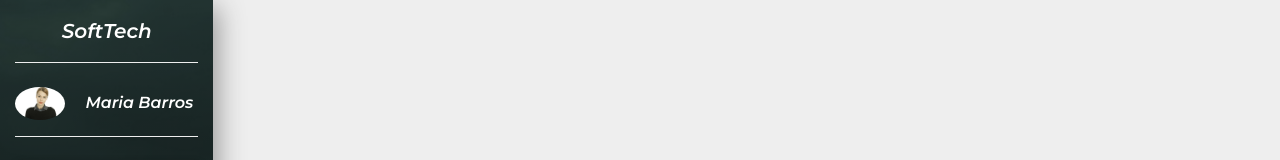
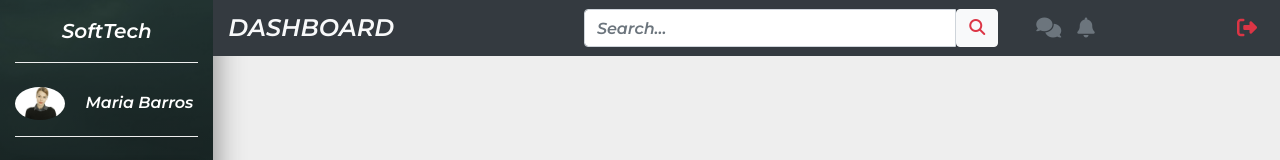
Before and after one commit to jefersoneiji/bootstrap-projects, a plain HTML site: page project2/index.html in a window 1280 px wide. Shown: the top 160 px of the page. Drawn offline with nearby package versions, Linux system fonts and the light colour scheme.

Commit message:
finish navbar

```diff
--- a/project2/index.html
+++ b/project2/index.html
@@ -38,22 +38,64 @@
               <a href="#" class="text-white">Maria Barros</a>
             </div>
             <ul class="navbar-nav flex-column mt-4">
-              <li class="nav-item"><a href="#" class="nav-link text-white p-3 mb-2 current"><i class="fas fa-home text-light fa-lg mr-3"></i>Dashboard</a></li>
-              <li class="nav-item"><a href="#" class="nav-link text-white p-3 mb-2 sidebar-link"><i class="fas fa-user text-light fa-lg mr-3"></i>Profile</a></li>
-              <li class="nav-item"><a href="#" class="nav-link text-white p-3 mb-2 sidebar-link"><i class="fas fa-envelope text-light fa-lg mr-3"></i>Inbox</a></li>
-              <li class="nav-item"><a href="#" class="nav-link text-white p-3 mb-2 sidebar-link"><i class="fas fa-shopping-cart text-light fa-lg mr-3"></i>Sales</a></li>
-              <li class="nav-item"><a href="#" class="nav-link text-white p-3 mb-2 sidebar-link"><i class="fas fa-chart-line text-light fa-lg mr-3"></i>Analytics</a></li>
-              <li class="nav-item"><a href="#" class="nav-link text-white p-3 mb-2 sidebar-link"><i class="fas fa-chart-bar text-light fa-lg mr-3"></i>Charts</a></li>
-              <li class="nav-item"><a href="#" class="nav-link text-white p-3 mb-2 sidebar-link"><i class="fas fa-table text-light fa-lg mr-3"></i>Tables</a></li>
-              <li class="nav-item"><a href="#" class="nav-link text-white p-3 mb-2 sidebar-link"><i class="fas fa-wrench text-light fa-lg mr-3"></i>Settings</a></li>
-              <li class="nav-item"><a href="#" class="nav-link text-white p-3 mb-2 sidebar-link"><i class="fas fa-file-alt text-light fa-lg mr-3"></i>Documentation</a></li>
+              <li class="nav-item"><a href="#" class="nav-link text-white p-3 mb-2 current"><i
+                    class="fas fa-home text-light fa-lg mr-3"></i>Dashboard</a></li>
+              <li class="nav-item"><a href="#" class="nav-link text-white p-3 mb-2 sidebar-link"><i
+                    class="fas fa-user text-light fa-lg mr-3"></i>Profile</a></li>
+              <li class="nav-item"><a href="#" class="nav-link text-white p-3 mb-2 sidebar-link"><i
+                    class="fas fa-envelope text-light fa-lg mr-3"></i>Inbox</a></li>
+              <li class="nav-item"><a href="#" class="nav-link text-white p-3 mb-2 sidebar-link"><i
+                    class="fas fa-shopping-cart text-light fa-lg mr-3"></i>Sales</a></li>
+              <li class="nav-item"><a href="#" class="nav-link text-white p-3 mb-2 sidebar-link"><i
+                    class="fas fa-chart-line text-light fa-lg mr-3"></i>Analytics</a></li>
+              <li class="nav-item"><a href="#" class="nav-link text-white p-3 mb-2 sidebar-link"><i
+                    class="fas fa-chart-bar text-light fa-lg mr-3"></i>Charts</a></li>
+              <li class="nav-item"><a href="#" class="nav-link text-white p-3 mb-2 sidebar-link"><i
+                    class="fas fa-table text-light fa-lg mr-3"></i>Tables</a></li>
+              <li class="nav-item"><a href="#" class="nav-link text-white p-3 mb-2 sidebar-link"><i
+                    class="fas fa-wrench text-light fa-lg mr-3"></i>Settings</a></li>
+              <li class="nav-item"><a href="#" class="nav-link text-white p-3 mb-2 sidebar-link"><i
+                    class="fas fa-file-alt text-light fa-lg mr-3"></i>Documentation</a></li>
             </ul>
           </div>
           <!-- end of sidebar -->
 
           <!-- top-nav -->
-          <div class="col-lg-9">
-
+          <div class="col-xl-10 col-md-8 col-lg-9 ml-auto bg-dark fixed-top py-2">
+            <div class="row align-items-center">
+              <div class="col-md-4">
+                <h4 class="text-light text-uppercase mb-0">Dashboard</h4>
+              </div>
+              <div class="col-md-5">
+                <form>
+                  <div class="input-group">
+                    <input type="text" class="form-control" placeholder="Search...">
+                    <button class="btn btn-light">
+                      <i class="fas fa-search text-danger"></i>
+                    </button>
+                  </div>
+                </form>
+              </div>
+              <div class="col-md-3">
+                <ul class="navbar-nav">
+                  <li class="nav-item">
+                    <a href="#" class="nav-link">
+                      <i class="fas fa-comments text-muted fa-lg"></i>
+                    </a>
+                  </li>
+                  <li class="nav-item">
+                    <a href="#" class="nav-link">
+                      <i class="fas fa-bell text-muted fa-lg"></i>
+                    </a>
+                  </li>
+                  <li class="nav-item ml-auto">
+                    <a href="#" class="nav-link">
+                      <i class="fas fa-sign-out-alt text-danger fa-lg"></i>
+                    </a>
+                  </li>
+                </ul>
+              </div>
+            </div>
           </div>
           <!-- end of top-nav -->
         </div>
```
Lines whose indentation alone changed are shown as unchanged.
